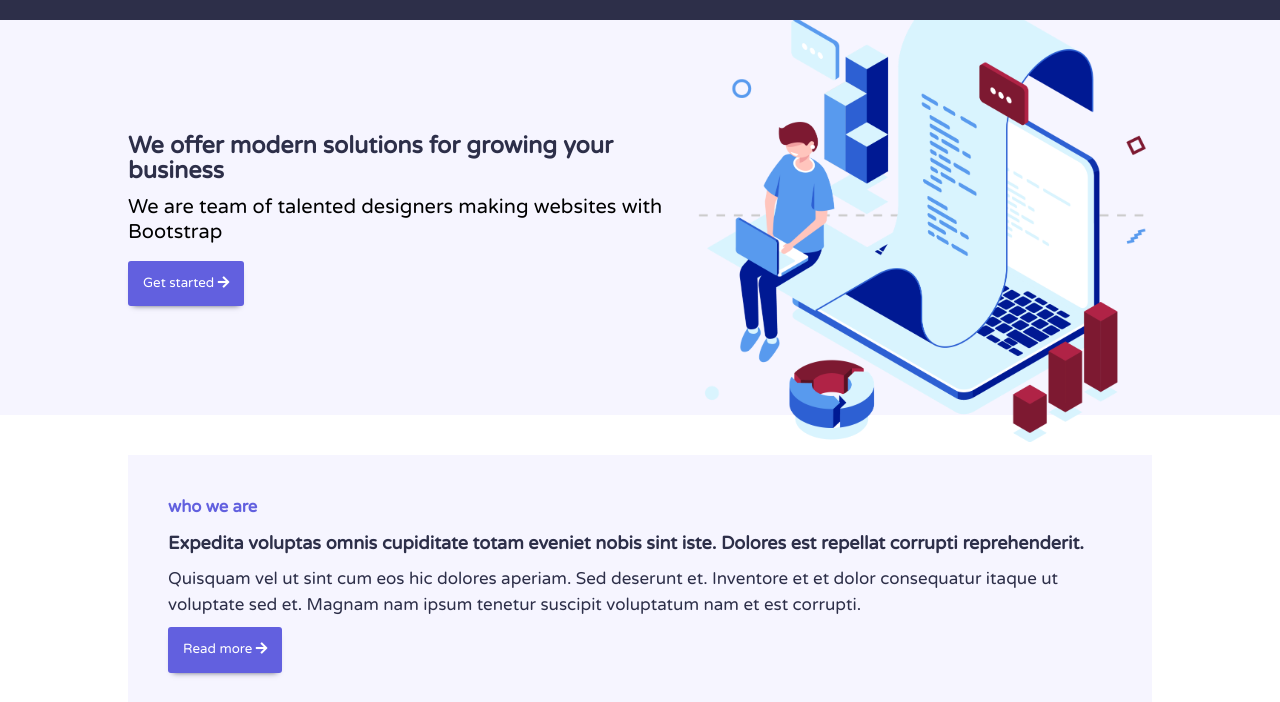
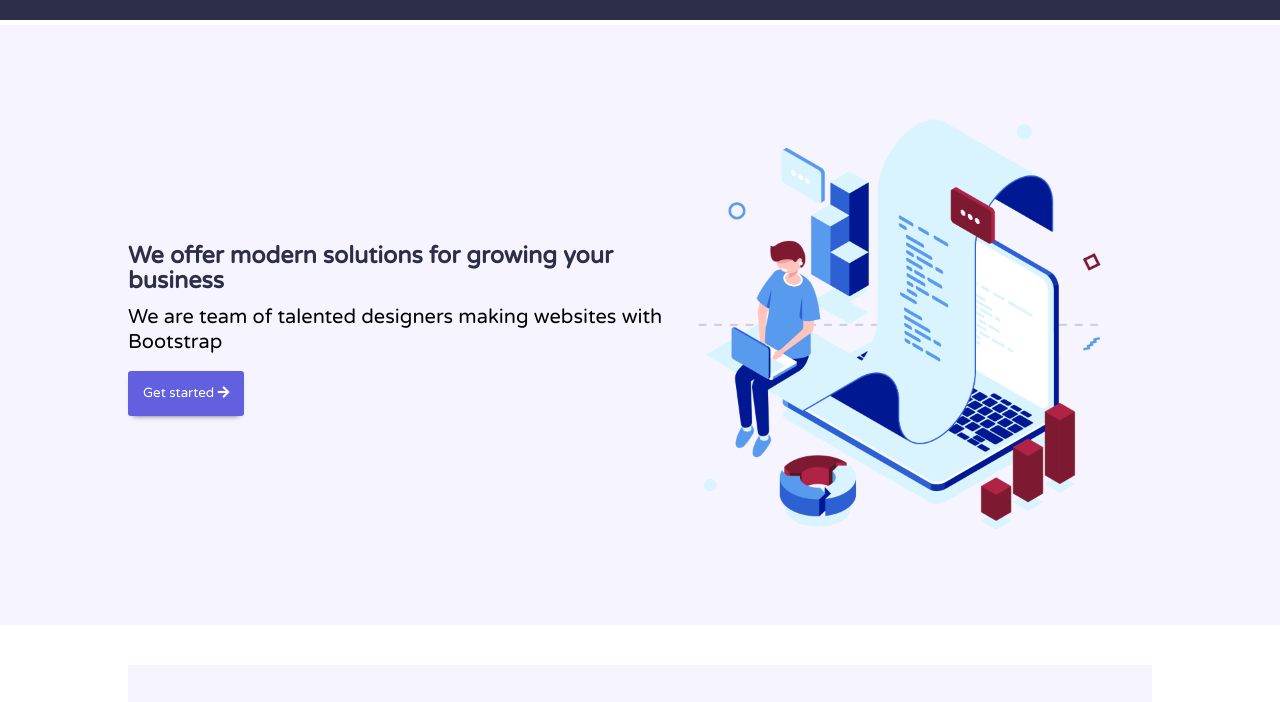
Before and after one commit to DevMehrab/flexbox-website, a plain HTML site: page index.html in a window 1280 px wide. Shown: the part 75-777 px from the top of the page. Drawn offline with Linux system fonts and the light colour scheme; a script that the page names is missing.

Commit message:
Add files via upload

```diff
--- a/style.css
+++ b/style.css
@@ -90,7 +90,11 @@ header nav ul li{
   margin-left: 20px;
 }
 header nav ul li a{
-  color:var(--white)
+  color:var(--white);
+  transition:.2s;
+}
+header nav ul li a:hover{
+  border-bottom: 2px solid var(--blue);
 }
 
 /*mibile nav*/
@@ -108,11 +112,11 @@ header nav ul li a{
  display:none;
  }
 .hero{
-  height: 400px;
+  height: 600px;
   margin:auto;
   background-color: var(--white);
   margin-bottom: 40px;
-  margin-top: 90px;
+  margin-top: 100px;
 }
 .hero .text h3{
   margin:10px 0;
@@ -125,7 +129,7 @@ header nav ul li a{
   width: 50%;
 }
 .hero .image img{
-  width: 100%;
+  width: 90%;
 }
 
 /*about us*/
```
